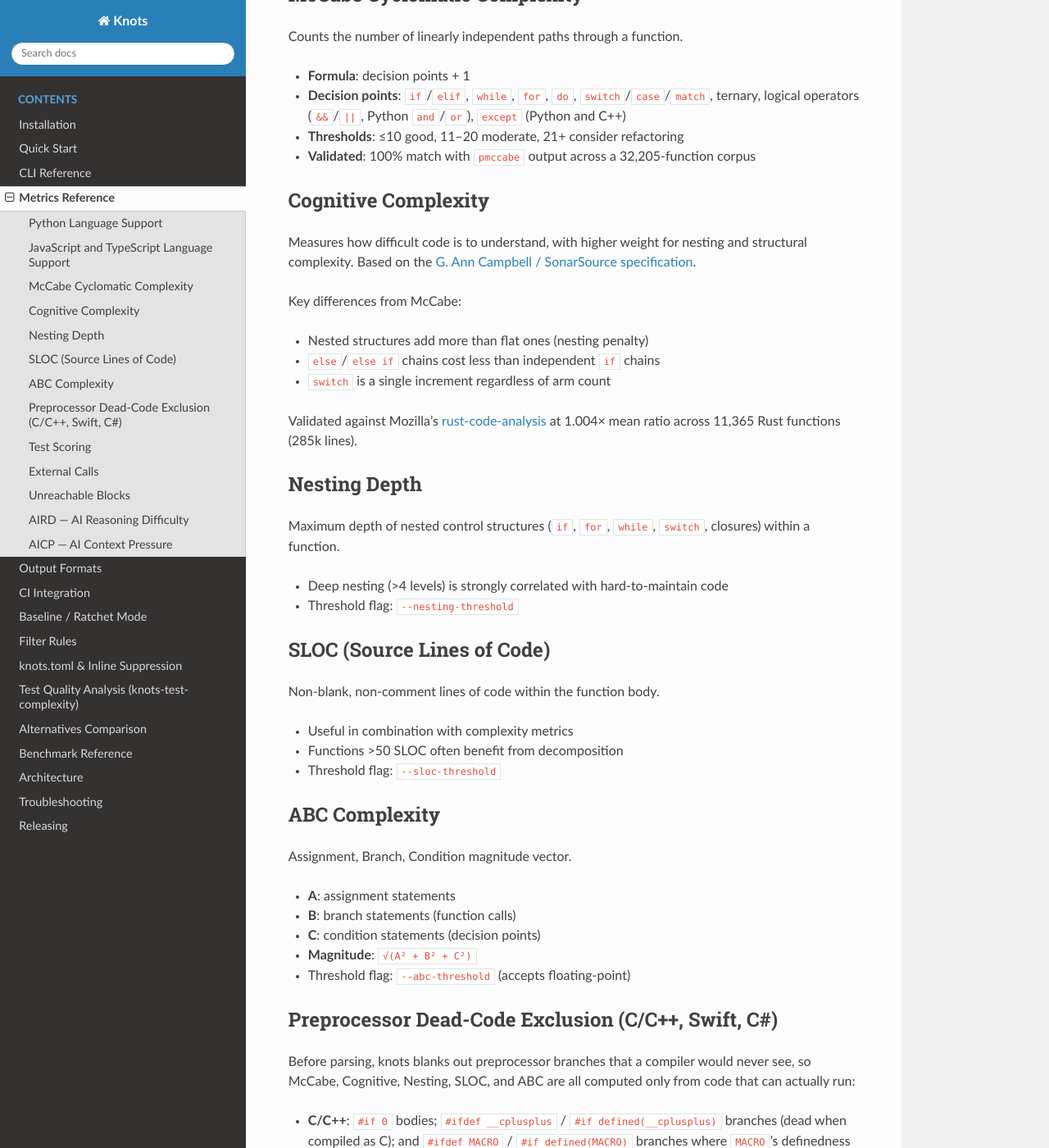
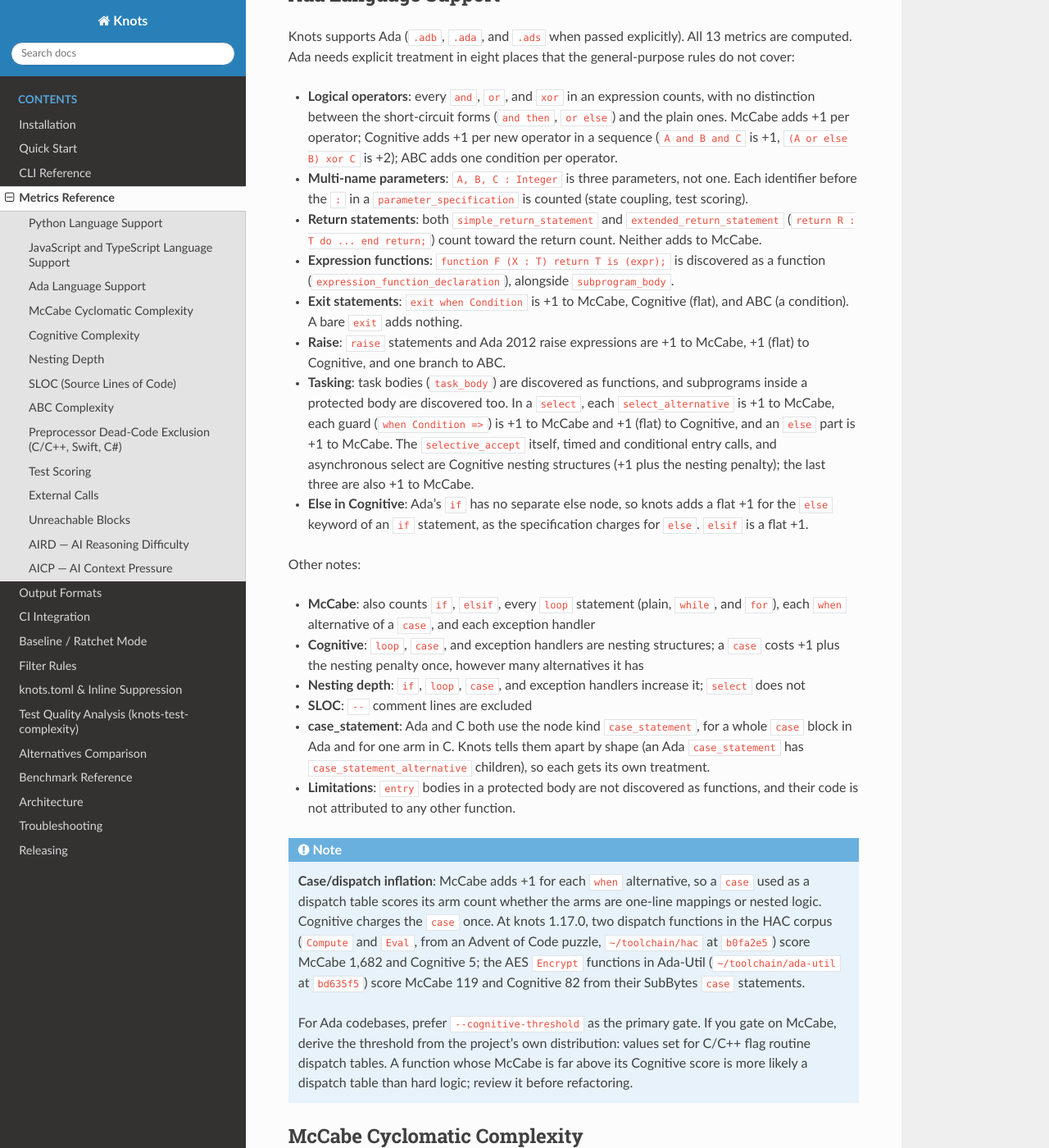
Before and after one commit to brandon-arrendondo/knots, a Sphinx documentation site: the page built from docs/metrics-reference.rst, in a window 1280 px wide and 1400 px high, scrolled down 1426 px. Shown: the whole window at 82% size. Built offline with Sphinx 7.4.7 and the Read the Docs theme 3.1.0, drawn with Linux system fonts in a browser that asks for light colours.

Commit message:
docs(metrics): document Ada language support
Adds an "Ada Language Support" section to metrics-reference.rst: the eight
places Ada needs explicit treatment (logical operators, multi-name
parameters, return statements, expression functions, exit when, raise,
tasking, and else in Cognitive), the other Ada counting rules, the
case_statement disambiguation from C, the entry-body discovery gap, and
case/dispatch inflation with gating advice.

Written from src/complexity.rs and src/lib.rs and checked with knots
1.17.0 on probe files and the hac, gnatcoll-core, and ada-util corpora.
It replaces the construct list in the retired survey paper, which had
three entries wrong (short-circuit-only operators, returns as branches,
and else charged only when nested).

Co-Authored-By: Claude Opus 5.5 <noreply@anthropic.com>

```diff
--- a/docs/metrics-reference.rst
+++ b/docs/metrics-reference.rst
@@ -60,6 +60,78 @@ TypeScript (``.ts``, ``.tsx``). All 13 metrics are computed. Notes:
    primary gate: cognitive complexity adds a nesting increment for nested
    functions but does not fully sum their bodies into the parent the way McCabe
    does.
+
+Ada Language Support
+--------------------
+
+Knots supports Ada (``.adb``, ``.ada``, and ``.ads`` when passed explicitly).
+All 13 metrics are computed. Ada needs explicit treatment in eight places that
+the general-purpose rules do not cover:
+
+- **Logical operators**: every ``and``, ``or``, and ``xor`` in an expression
+  counts, with no distinction between the short-circuit forms (``and then``,
+  ``or else``) and the plain ones. McCabe adds +1 per operator; Cognitive adds
+  +1 per new operator in a sequence (``A and B and C`` is +1,
+  ``(A or else B) xor C`` is +2); ABC adds one condition per operator.
+- **Multi-name parameters**: ``A, B, C : Integer`` is three parameters, not
+  one. Each identifier before the ``:`` in a ``parameter_specification`` is
+  counted (state coupling, test scoring).
+- **Return statements**: both ``simple_return_statement`` and
+  ``extended_return_statement`` (``return R : T do ... end return;``) count
+  toward the return count. Neither adds to McCabe.
+- **Expression functions**: ``function F (X : T) return T is (expr);`` is
+  discovered as a function (``expression_function_declaration``), alongside
+  ``subprogram_body``.
+- **Exit statements**: ``exit when Condition`` is +1 to McCabe, Cognitive (flat),
+  and ABC (a condition). A bare ``exit`` adds nothing.
+- **Raise**: ``raise`` statements and Ada 2012 raise expressions are +1 to
+  McCabe, +1 (flat) to Cognitive, and one branch to ABC.
+- **Tasking**: task bodies (``task_body``) are discovered as functions, and
+  subprograms inside a protected body are discovered too. In a ``select``,
+  each ``select_alternative`` is +1 to McCabe, each guard
+  (``when Condition =>``) is +1 to McCabe and +1 (flat) to Cognitive, and an
+  ``else`` part is +1 to McCabe. The ``selective_accept`` itself, timed and
+  conditional entry calls, and asynchronous select are Cognitive nesting
+  structures (+1 plus the nesting penalty); the last three are also +1 to
+  McCabe.
+- **Else in Cognitive**: Ada's ``if`` has no separate else node, so knots adds
+  a flat +1 for the ``else`` keyword of an ``if`` statement, as the
+  specification charges for ``else``. ``elsif`` is a flat +1.
+
+Other notes:
+
+- **McCabe**: also counts ``if``, ``elsif``, every ``loop`` statement (plain,
+  ``while``, and ``for``), each ``when`` alternative of a ``case``, and each
+  exception handler
+- **Cognitive**: ``loop``, ``case``, and exception handlers are nesting
+  structures; a ``case`` costs +1 plus the nesting penalty once, however many
+  alternatives it has
+- **Nesting depth**: ``if``, ``loop``, ``case``, and exception handlers
+  increase it; ``select`` does not
+- **SLOC**: ``--`` comment lines are excluded
+- **case_statement**: Ada and C both use the node kind ``case_statement``, for a
+  whole ``case`` block in Ada and for one arm in C. Knots tells them apart by
+  shape (an Ada ``case_statement`` has ``case_statement_alternative``
+  children), so each gets its own treatment.
+- **Limitations**: ``entry`` bodies in a protected body are not discovered as
+  functions, and their code is not attributed to any other function.
+
+.. note::
+
+   **Case/dispatch inflation**: McCabe adds +1 for each ``when`` alternative, so
+   a ``case`` used as a dispatch table scores its arm count whether the arms
+   are one-line mappings or nested logic. Cognitive charges the ``case`` once.
+   At knots 1.17.0, two dispatch functions in the HAC corpus (``Compute`` and
+   ``Eval``, from an Advent of Code puzzle, ``~/toolchain/hac`` at ``b0fa2e5``)
+   score McCabe 1,682 and Cognitive 5; the AES ``Encrypt`` functions in Ada-Util
+   (``~/toolchain/ada-util`` at ``bd635f5``) score McCabe 119 and Cognitive 82
+   from their SubBytes ``case`` statements.
+
+   For Ada codebases, prefer ``--cognitive-threshold`` as the primary gate. If
+   you gate on McCabe, derive the threshold from the project's own
+   distribution: values set for C/C++ flag routine dispatch tables. A function
+   whose McCabe is far above its Cognitive score is more likely a dispatch
+   table than hard logic; review it before refactoring.
 
 McCabe Cyclomatic Complexity
 -----------------------------
```
